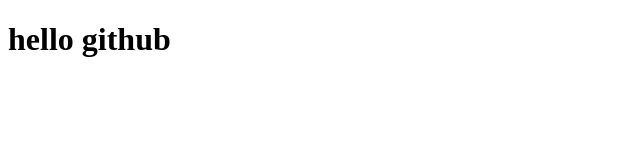
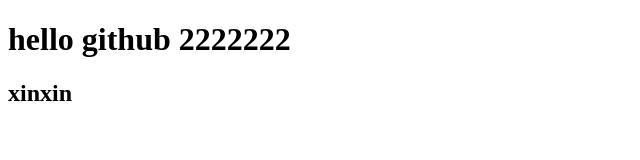
Before and after one commit to xinxin202020/jd, a plain HTML site: page index.html in a window 1280 px wide. Shown: the whole page, without its empty margins (0-640 px from the left). Drawn offline with Linux system fonts and the light colour scheme.

Commit message:
first commit

```diff
--- a/index.html
+++ b/index.html
@@ -6,6 +6,7 @@
     <title>Document</title>
 </head>
 <body>
-    <h1>hello github</h1>
+    <h1>hello github 2222222</h1>
+    <h2>xinxin</h2>
 </body>
 </html>
```
